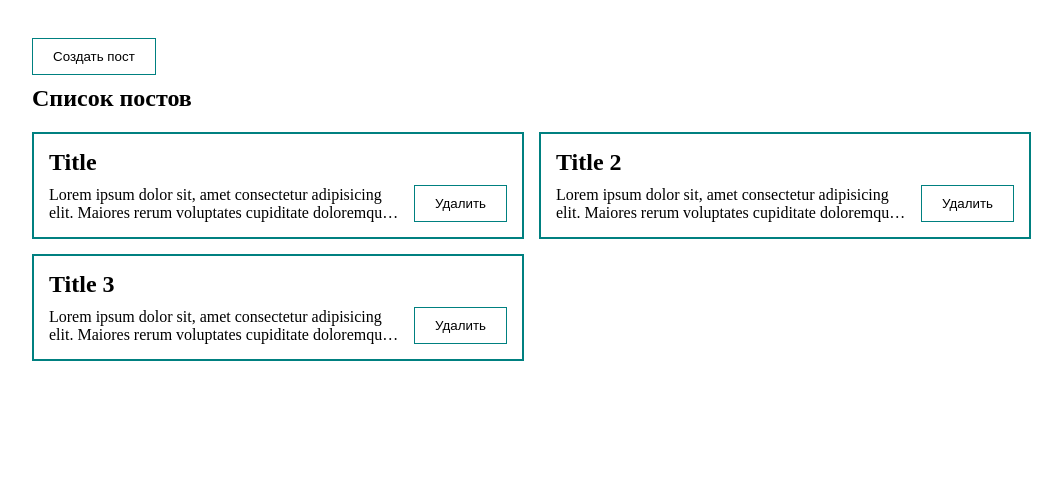
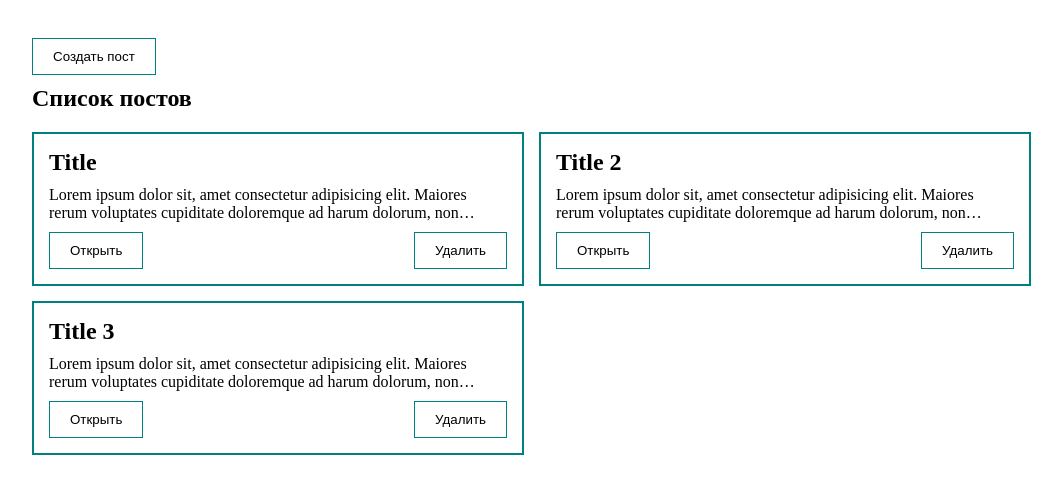
Before and after one commit to IvlevGreg/Blogogram, a Vue app: page / in a window 1280 px wide. Shown: the top 494 px of the page, without its empty margins (108-1170 px from the left). Built offline with nearby package versions, Linux system fonts and the light colour scheme.

Commit message:
feat: add open post button

```diff
--- a/src/components/PostItem.vue
+++ b/src/components/PostItem.vue
@@ -4,7 +4,10 @@
       <h2 class="title">{{ post.title }}</h2>
       <p class="descr">{{ post.body }}</p>
     </div>
-    <main-button @click="$emit('remove', post)">Удалить</main-button>
+    <div class="buttons-container">
+      <main-button @click="$router.push(`post/${post.id}`)">Открыть</main-button>
+      <main-button @click="$emit('remove', post)">Удалить</main-button>
+    </div>
   </li>
 </template>
 
@@ -24,6 +27,7 @@ export default {
   padding: 15px;
   display: flex;
   justify-content: space-between;
+  flex-direction: column;
   gap: 10px;
 
   border: 2px solid teal;
@@ -31,6 +35,11 @@ export default {
 
 .title {
   margin: 0 0 10px;
+
+  display: -webkit-box;
+  -webkit-line-clamp: 1;
+  -webkit-box-orient: vertical;
+  overflow: hidden;
 }
 .descr {
   margin: 0;
@@ -43,7 +52,14 @@ export default {
 .textContent {
   max-width: 600px;
 }
+
 .button {
   align-self: flex-end;
 }
+
+.buttons-container {
+  display: flex;
+  justify-content: space-between;
+  gap: 10px;
+}
 </style>
```
